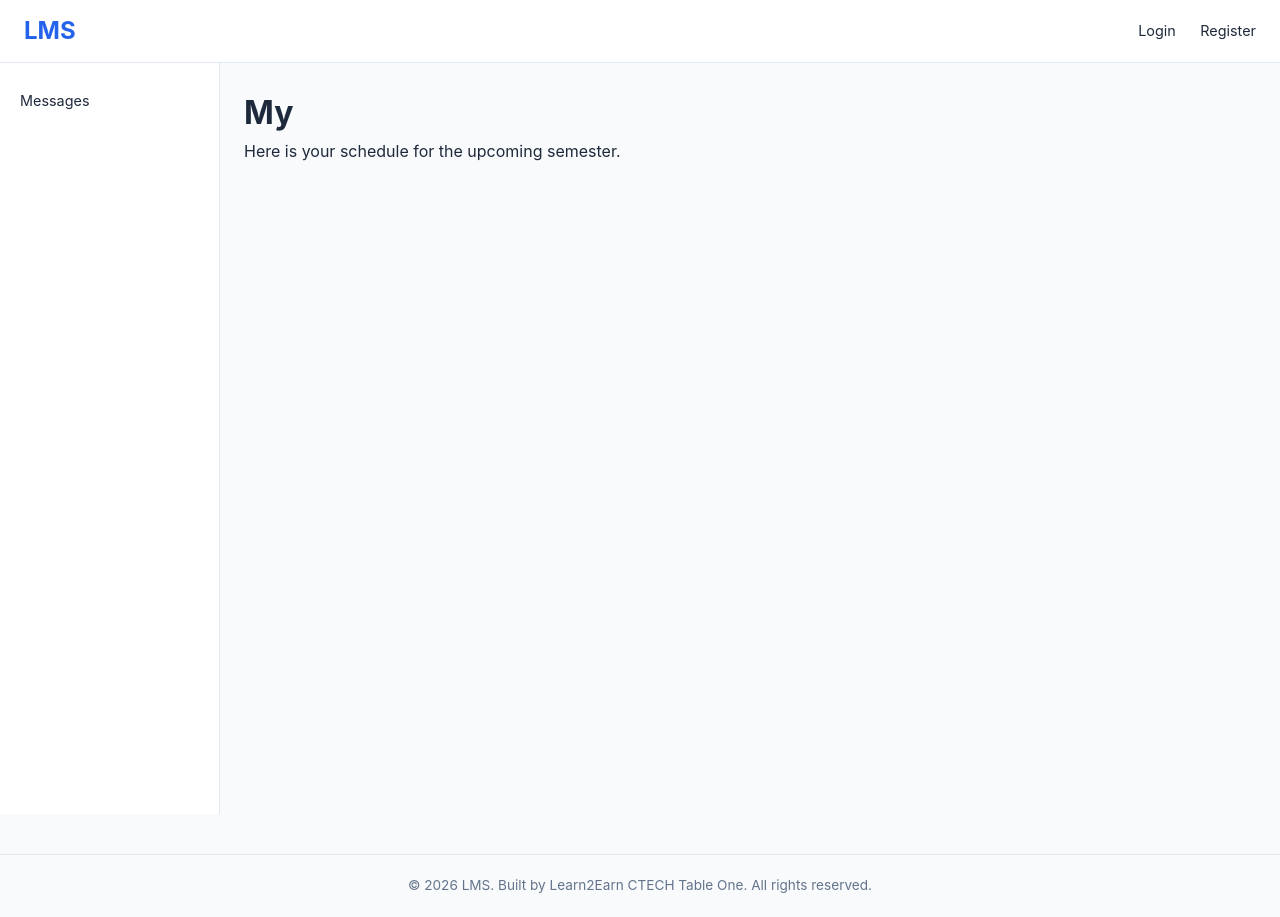
After one commit to bigembee/LMS-Project, a Django app: template apps/students/templates/students/schedule.html in a window 1280 px wide. The commit adds this page. Run offline with Django 4.2, Linux system fonts and the light colour scheme; the template is opened without the code that fills it, so the values that code supplies are empty.

Commit message:
1. add schedule page to students 2. created dashboard for lecturers

```diff
--- a/apps/administration/urls.py
+++ b/apps/administration/urls.py
@@ -34,7 +34,7 @@ urlpatterns = [
     path("departments/<int:department_id>/delete/", views.delete_department, name="delete_department"),
     path("sessions/<int:session_id>/edit/", views.edit_session, name="edit_session"),
     path("sessions/<int:session_id>/delete/", views.delete_session, name="delete_session"),
-    path("sessions/semesters/add/", views.add_semester, name="add_semester"),
-    path("sessions/semesters/<int:semester_id>/edit/", views.edit_semester, name="edit_semester"),
-    path("sessions/semesters/<int:semester_id>/delete/", views.delete_semester, name="delete_semester"),
+    # path("sessions/semesters/add/", views.add_semester, name="add_semester"),
+    # path("sessions/semesters/<int:semester_id>/edit/", views.edit_semester, name="edit_semester"),
+    # path("sessions/semesters/<int:semester_id>/delete/", views.delete_semester, name="delete_semester"),
 ]
--- a/apps/administration/views.py
+++ b/apps/administration/views.py
@@ -22,7 +22,7 @@ from apps.accounts.models import User
 from apps.courses.models import Course,Department,Enrollment,AcademicSession,Semester   # Only admins can access these views
 from django.db.models import Count, Avg  # For analytics queries
 from apps.assignments.models import Grade  # For analytics queries
-from apps.courses.forms import CourseForm, DepartmentForm, AcademicSessionForm
+from apps.courses.forms import CourseForm, DepartmentForm, AcademicSessionForm, SemesterForm
 from django.shortcuts import get_object_or_404
 
 
--- /dev/null
+++ b/apps/lecturers/templates/dashboard.html
@@ -0,0 +1,6 @@
+{% extends "base.html" %}
+
+{% block content %}
+  <h1>Dashboard</h1>
+  <p>Welcome to your dashboard!</p>
+{% endblock %}
--- /dev/null
+++ b/apps/students/templates/students/my_courses.html
@@ -0,0 +1,6 @@
+{% extends 'base.html' %}
+
+{% block content %}
+  <h1>My Courses</h1>
+  <p>Welcome to your courses page!</p>
+{% endblock %}
--- /dev/null
+++ b/apps/students/templates/students/schedule.html
@@ -0,0 +1,6 @@
+{% extends "base.html" %}
+
+{% block content %}
+  <h1>My </h1>
+  <p>Here is your schedule for the upcoming semester.</p>
+{% endblock %}
--- a/static/css/main.css
+++ b/static/css/main.css
@@ -50,12 +50,10 @@ body {
     line-height: 1.6;  /* Space between lines — 1.6x the font size for readability */
 }
 
-/* --- Container --- */
-/* Centers content and limits width — prevents text from stretching across wide screens */
-.container {
-    max-width: 1200px;      /* Content won't exceed 1200px wide */
-    margin: 0 auto;         /* Center horizontally (auto left/right margins) */
-    padding: 20px;          /* Space between content and edges */
+/* --- Page Layout with Sidebar --- */
+.page-with-sidebar {
+    display: flex;
+    min-height: calc(100vh - 49px);  /* Full height minus navbar */
 }
 
 /* --- Navbar --- */
@@ -91,23 +89,31 @@ body {
 /* --- Sidebar --- */
 /* Vertical navigation menu on the left side of dashboard pages */
 .sidebar {
-    width: 240px;
+    width: 220px;
+    flex-shrink: 0;             /* Don't let the sidebar shrink on small screens */
     background: var(--surface);
     border-right: 1px solid var(--border);
-    padding: 20px 0;
-    min-height: calc(100vh - 60px);  /* Full height minus navbar (calc does math in CSS) */
+    padding: 16px 0;
 }
 
 .sidebar a {
-    display: block;             /* Each link takes the full width (stacked vertically) */
-    padding: 10px 24px;
+    display: block;
+    padding: 10px 20px;
     color: var(--text);
     text-decoration: none;
+    font-size: 0.9rem;
 }
 
 .sidebar a:hover {
-    background: var(--bg);      /* Light grey background on hover */
+    background: var(--bg);
     color: var(--primary);
+}
+
+/* --- Main Content Area --- */
+/* Takes up the remaining space next to the sidebar */
+.main-content {
+    flex: 1;                    /* Grow to fill all remaining space */
+    padding: 24px;
 }
 
 /* --- Alert Messages --- */
--- a/templates/base.html
+++ b/templates/base.html
@@ -54,13 +54,15 @@ TEMPLATE TAGS USED:
     <!-- Navigation bar — included from a separate file for cleanliness -->
     {% include "includes/navbar.html" %}
 
-    <div class="container">
-        <!-- Flash messages (success, error, warning, info) — shown once then disappear -->
-        {% include "includes/messages.html" %}
+    <div class="page-with-sidebar">
+        {% include "includes/sidebar.html" %}
 
-        <!-- MAIN CONTENT AREA — each page template fills this block -->
-        {% block content %}
-        {% endblock %}
+        <main class="main-content">
+            {% include "includes/messages.html" %}
+
+            {% block content %}
+            {% endblock %}
+        </main>
     </div>
 
     <!-- Page footer — included from a separate file -->
```
Also changed, not shown: apps/students/templates/students/dashboard.html (+57 -18 lines), apps/students/migrations/0001_initial.py, 2 other files.
